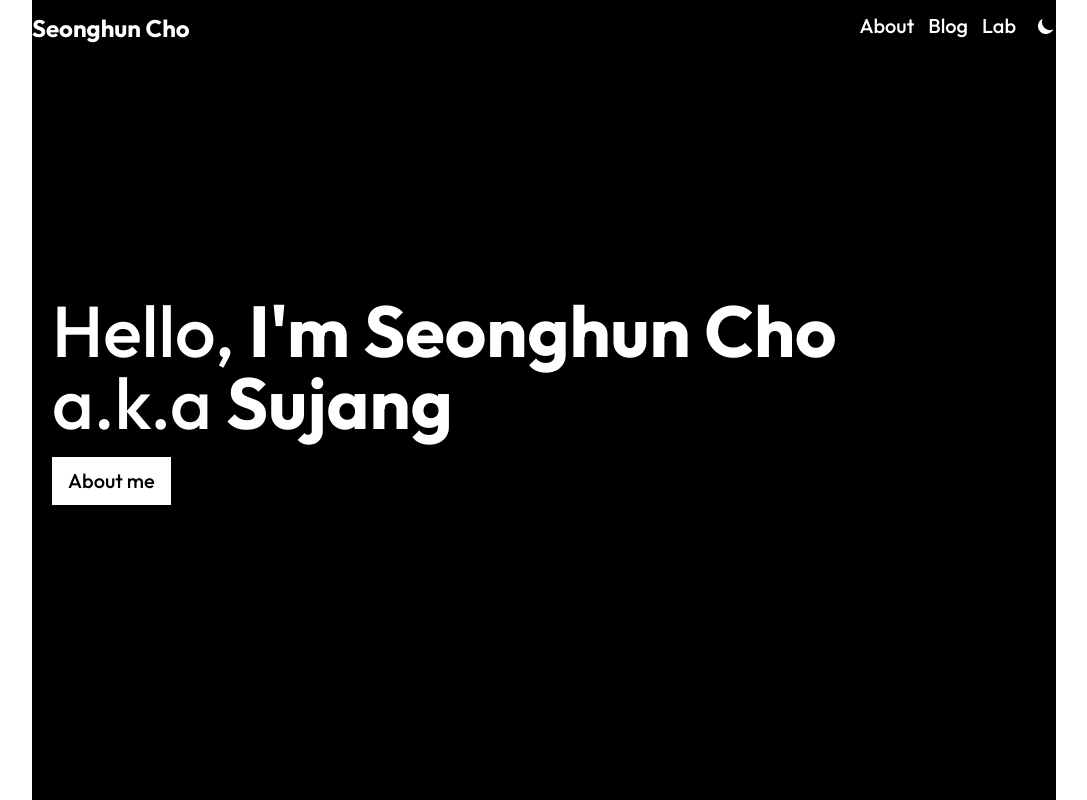
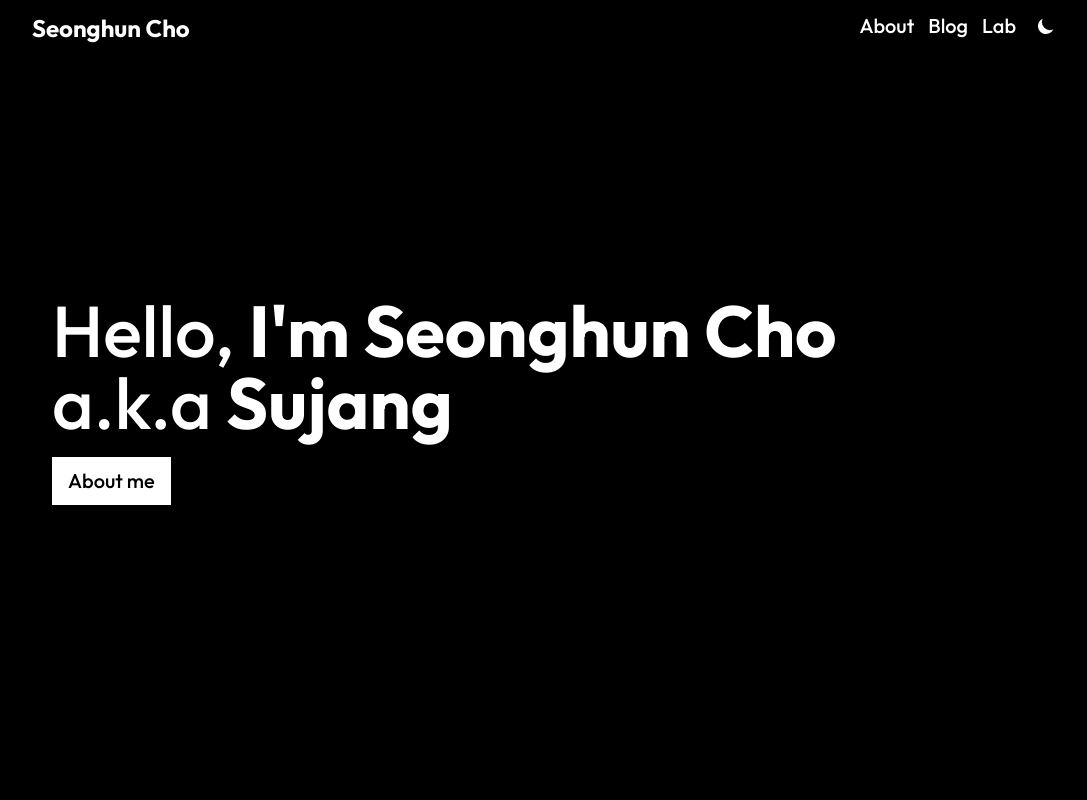
Before and after one commit to sujang958/sujang.xyz, a Next.js app: page / in a window 1280 px wide. Shown: the top 800 px of the page, without its empty margins (96-1183 px from the left). Built offline with nearby package versions, Linux system fonts and the light colour scheme.

Commit message:
style: improved dark theme

```diff
--- a/components/header.tsx
+++ b/components/header.tsx
@@ -3,7 +3,7 @@ import Link from "next/link"
 
 const Header: FC = () => {
   return (
-    <div className="dark:bg-black dark:text-white bg-white py-3 flex flex-row justify-between px-3 md:px-0 transition duration-300">
+    <div className="bg-white py-3 flex flex-row justify-between px-3 md:px-0 dark:bg-black dark:text-white transition duration-300">
       <div className="text-xl md:text-2xl font-bold">
         <Link href="/" passHref>
           Seonghun Cho
--- a/components/layout.tsx
+++ b/components/layout.tsx
@@ -15,10 +15,12 @@ const Layout: FC<ReactNode> = ({ children }) => {
 
   return (
     <div className="relative min-w-full font-outfit flex flex-col">
-      <header className="fixed top-0 max-w-5xl w-full self-center">
+      <header className="self-center fixed top-0 max-w-5xl w-full">
         <Header />
       </header>
-      <div className="self-center flex flex-col">{children}</div>
+      <div className="self-center flex flex-col w-full dark:bg-black dark:text-white transition duration-300">
+        {children}
+      </div>
     </div>
   )
 }
--- a/pages/index.tsx
+++ b/pages/index.tsx
@@ -5,7 +5,7 @@ const Home: FC = () => {
   const [isHidden, setIsHidden] = useState(1)
 
   return (
-    <div className="dark:bg-black dark:text-white transition duration-300 max-w-5xl flex flex-col">
+    <div className="max-w-5xl flex flex-col self-center">
       <div className="w-full flex flex-col min-h-screen px-5">
         <div className="flex-1 flex flex-col place-content-center gap-y-4">
           <div className="text-3xl md:text-7xl">
```
